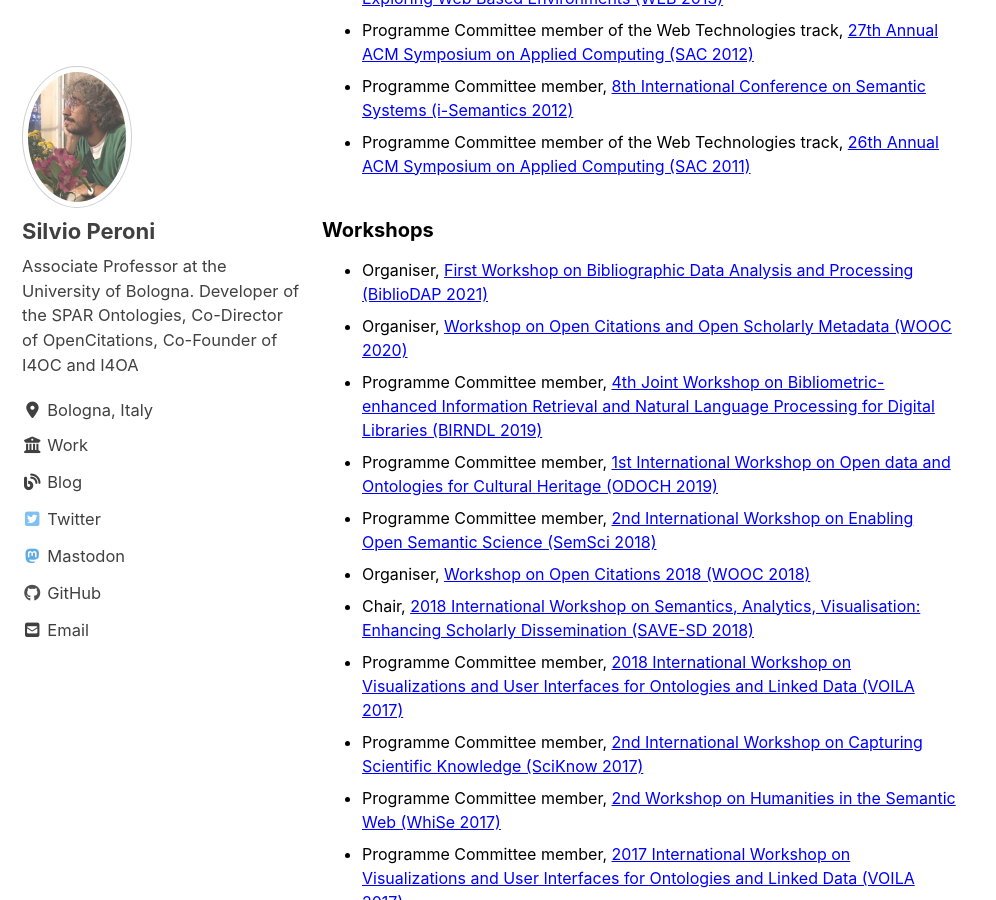
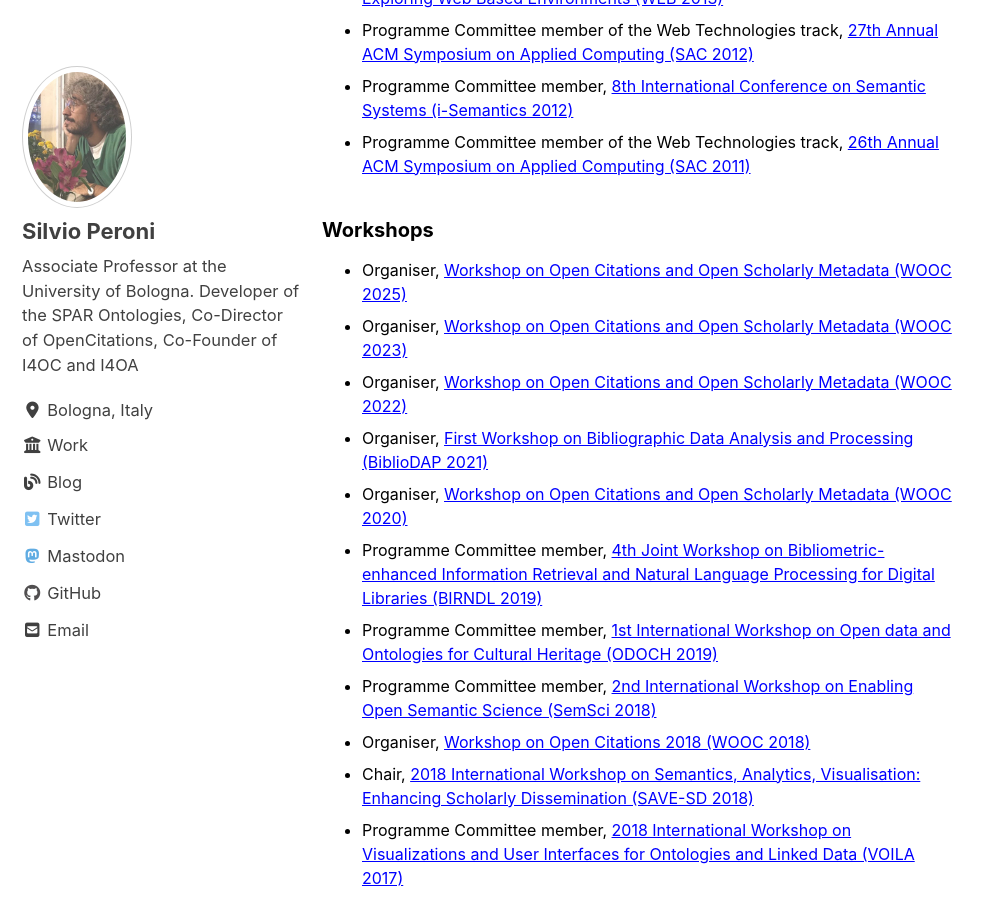
Before and after one commit to essepuntato/essepuntato.github.io, a Jekyll site: the page built from _pages/activities.md, in a window 1280 px wide and 900 px high, scrolled down 4325 px. Shown: the whole window, without its empty margins (0-996 px from the left). Built offline with Jekyll 4.4.1, drawn with Linux system fonts in a browser that asks for light colours; cached includes are drawn as plain includes; nearby versions of some CDN libraries.

Commit message:
Update workshop.yml

```diff
--- a/_data/activities/workshop.yml
+++ b/_data/activities/workshop.yml
@@ -1,9 +1,21 @@
+- name: "Workshop on Open Citations and Open Scholarly Metadata (WOOC 2025)"
+  url: "https://workshop-oc.github.io"
+  role: "Organiser"
+
+- name: "Workshop on Open Citations and Open Scholarly Metadata (WOOC 2023)"
+  url: "https://workshop-oc.github.io/2023/"
+  role: "Organiser"
+
+- name: "Workshop on Open Citations and Open Scholarly Metadata (WOOC 2022)"
+  url: "https://workshop-oc.github.io/2022/"
+  role: "Organiser"
+
 - name: "First Workshop on Bibliographic Data Analysis and Processing (BiblioDAP 2021)"
   url: "https://bibliodap.uni-koblenz.de/"
   role: "Organiser"
 
 - name: "Workshop on Open Citations and Open Scholarly Metadata (WOOC 2020)"
-  url: "https://workshop-oc.github.io"
+  url: "https://workshop-oc.github.io/2020/"
   role: "Organiser"
 
 - name: "4th Joint Workshop on Bibliometric-enhanced Information Retrieval and Natural Language Processing for Digital Libraries (BIRNDL 2019)"
```
